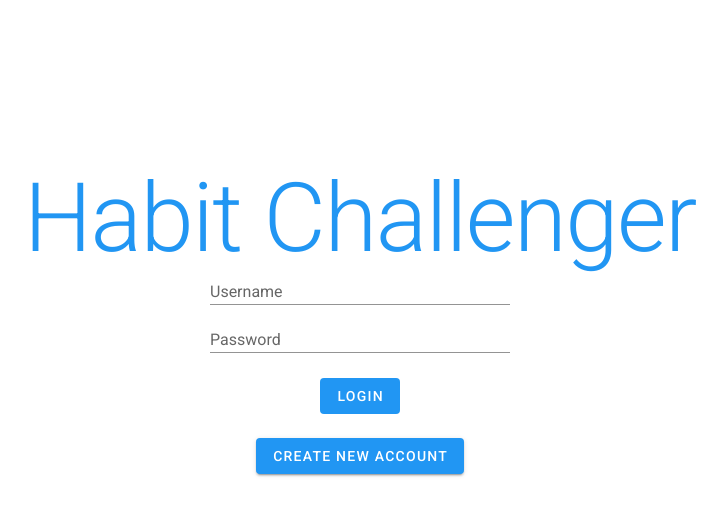
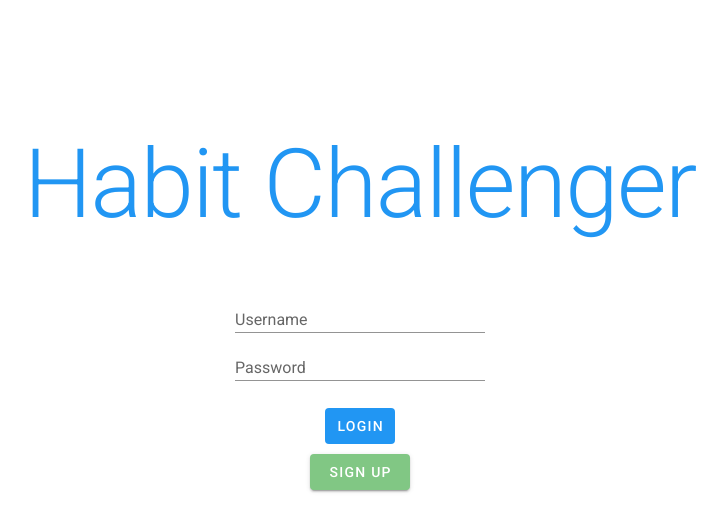
Before and after one commit to xinyuan0801/habitTracking, a Vue app in the folder productivity_competition/: page / in a window 1280 px wide. Shown: the top 532 px of the page, without its empty margins (280-1007 px from the left). Built offline with nearby package versions, Linux system fonts and the light colour scheme.

Commit message:
new design for login

```diff
--- a/productivity_competition/src/router/index.js
+++ b/productivity_competition/src/router/index.js
@@ -63,7 +63,8 @@ const routes = [
 ]
 
 const router = new VueRouter({
-  routes
+  routes,
+  mode: 'history'
 })
 
 export default router
--- a/productivity_competition/src/views/Login.vue
+++ b/productivity_competition/src/views/Login.vue
@@ -1,57 +1,71 @@
 <template>
-  <div id="page" >
-    <v-row id="header-row" class="pb-5 mt-16">
-      <h1 class="display-4 blue--text"> Habit Challenger</h1>
-    </v-row>
+  <div id="container">
+    <div id="logoSpace">
+      <h1 class="display-4 blue--text">Habit Challenger</h1>
+    </div>
 
     <div id="userLogin">
       <v-text-field label="Username" dense v-model="username"></v-text-field>
-      <v-text-field :type="'password'" label="Password" dense v-model="password"></v-text-field>
+      <v-text-field
+        :type="'password'"
+        label="Password"
+        dense
+        v-model="password"
+      ></v-text-field>
     </div>
 
-    <v-row justify="center" class="mt-2 mb-2">
+    <div id="mainButtons">
       <v-btn
         depressed
         class="blue white--text"
-        id="LoginButton"
+        id="loginButton"
         v-on:click="checkLogin"
       >
         Login
       </v-btn>
-    </v-row>
+    </div>
 
-    <transition name="fade">
-      <v-row v-if="!exist" justify="center">
-        <div  class="pb-6 blue--text">Account Does Not Exist! Please Try Again</div>
-      </v-row>
-    </transition>
+    <div class="text-center">
+      <v-dialog v-model="dialog" width="500">
+        <template v-slot:activator="{ on, attrs }">
+          <v-btn
+            color="green lighten-2"
+            dark
+            v-bind="attrs"
+            v-on="on"
+            id="newAccountButton"
+          >
+            Sign Up
+          </v-btn>
+        </template>
 
-    <v-row justify="center" class="pb-7 pt-3">
-      <div id="extraButton">
-        <v-btn
-          class="blue white--text"
-          id="newAccountButton"
-          v-on:click="cShow()"
-        >
-          Create New Account
+        <v-card>
+          <v-card-title class="text-h6 green lighten-2">
+            First step to a better yourself!
+          </v-card-title>
+          <div id="newAccountSet">
+            <v-text-field
+              label="Set Username"
+              dense
+              v-model="newusername"
+            ></v-text-field>
+            <v-text-field
+              :type="'password'"
+              label="Set Password"
+              dense
+              v-model="newpassword"
+            ></v-text-field>
+          </div>
+          <v-divider></v-divider>
+          <v-card-actions>
+            <v-spacer></v-spacer>
+            <v-btn color="primary" text @click="createAccount">
+              Create Account
             </v-btn>
-      </div>
-    </v-row>
-
-    <transition name="fade">
-      <v-card v-if="created" class="pa-12" outlined>
-        <v-card-title class="justify-center">Creating New Account</v-card-title>
-
-        <v-card-actions class="justify-center">
-          <form>
-            <input class="mr-5" type="text" v-model="newusername" placeholder="Enter New Username">
-            <input class="ml-5" type="text" v-model="newpassword" placeholder="Enter New Password">
-          </form>
-            <v-btn depressed class="blue white--text" id="createAccountButton" v-on:click="createAccount"> Create Account </v-btn>
           </v-card-actions>
         </v-card>
-    </transition>
-
+      </v-dialog>
+    </div>
     <v-snackbar v-model="popnotif">
       {{ notiftext }}
 
@@ -67,148 +81,155 @@
         </v-btn>
       </template>
     </v-snackbar>
-
-    <v-snackbar v-model="popnotif2">
-      {{ notiftext2 }}
-
-      <template v-slot:action="{ attrs }">
-        <v-btn
-          color="pink"
-          text
-          v-bind="attrs"
-          @click="popnotif2 = false"
-          :timeout="timeout"
-        >
-          Close
-        </v-btn>
-      </template>
-    </v-snackbar>
   </div>
 </template>
 
 <script>
 import jwt from "jwt-decode";
-import axios from 'axios'
-import ENV from './config.js'
-const API_HOST = ENV.api_host
+import axios from "axios";
+import ENV from "./config.js";
+const API_HOST = ENV.api_host;
 export default {
-  name: 'Login',
-  data () {
+  name: "Login",
+  data() {
     return {
-      username:'',
-      password:'',
-      newusername:'',
-      newpassword:'',
-      created: false,
-      exist: true,
+      username: "",
+      password: "",
+      newusername: "",
+      newpassword: "",
       popnotif: false,
       notiftext: "",
       timeout: 1000,
-      popnotif2: false,
-      notiftext2: ""
-    }
+      dialog: false,
+    };
   },
-  mounted: async function (){
-    const token = localStorage.getItem('token')
-    if(token){
-      if(this.checkTokenValidity(token)){
-        this.$router.push({name: 'Home'})
-      }
-      else{
-        await localStorage.removeItem('token')
-        delete axios.defaults.headers.common['Authorization']
-        this.notiftext2 = "Sorry your session has timed out. Please Log in Again"
-        this.popnotif2 = true;
+  mounted: async function() {
+    const token = localStorage.getItem("token");
+    if (token) {
+      if (this.checkTokenValidity(token)) {
+        this.$router.push({ name: "Home" });
+      } else {
+        await localStorage.removeItem("token");
+        delete axios.defaults.headers.common["Authorization"];
+        this.notiftext =
+          "Sorry your session has timed out. Please Log in Again";
+        this.popnotif = true;
       }
     }
   },
   methods: {
     async checkLogin() {
-      try{
-        const res = await axios.post(`${API_HOST}/admins/login`, { username: this.username, password: this.password });
-        const check = res.data.admin
-        const token = res.data.token
-        if(check){
-          console.log("logging admin in")
+      try {
+        const res = await axios.post(`${API_HOST}/admins/login`, {
+          username: this.username,
+          password: this.password,
+        });
+        const check = res.data.admin;
+        const token = res.data.token;
+        if (check) {
+          console.log("logging admin in");
           // Storing token in localstorage
-          localStorage.setItem('token', token)
+          localStorage.setItem("token", token);
           //Set of axios defaults
-          axios.defaults.headers.common['Authorization'] = token
-          this.$router.push({name: 'Admin'})
-        }
-        else{
-          try{
-            const res = await axios.post(`${API_HOST}/users/login`, { username: this.username, password: this.password });
-            console.log("Logging in")
-            const token = res.data.token
+          axios.defaults.headers.common["Authorization"] = token;
+          this.$router.push({ name: "Admin" });
+        } else {
+          try {
+            const res = await axios.post(`${API_HOST}/users/login`, {
+              username: this.username,
+              password: this.password,
+            });
+            console.log("Logging in");
+            const token = res.data.token;
             // Storing token in localstorage
-            localStorage.setItem('token', token)
+            localStorage.setItem("token", token);
             //Set of axios defaults
-            axios.defaults.headers.common['Authorization'] = token
-            this.$router.push({name: 'Home'})
-          } catch (error){
-            this.exist = false
-            setTimeout(() => { this.exist = true }, 3000)
-            console.log("Account doesnt exist")
+            axios.defaults.headers.common["Authorization"] = token;
+            this.$router.push({ name: "Home" });
+          } catch (error) {
+            this.exist = false;
+            setTimeout(() => {
+              this.exist = true;
+            }, 3000);
+            this.notiftext =
+          "Account does not exist";
+        this.popnotif = true;
           }
         }
-      } catch(error) {
-          console.log("Account doesnt exist")
+      } catch (error) {
+        this.notiftext =
+          "Account does not exist";
+        this.popnotif = true;
       }
     },
-
-    cShow() {
-      this.created = !this.created
-    },
-
-    async createAccount(){
+    async createAccount() {
       try {
-        const newaccount = { username:this.newusername, password:this.newpassword}
+        const newaccount = {
+          username: this.newusername,
+          password: this.newpassword,
+        };
         const res = await axios.post(`${API_HOST}/users`, newaccount);
-        if(!res.data.created){
-          this.notiftext = res.data;
+        if (!res.data.created) {
+          this.notiftext = "Account create successfully";
           this.popnotif = true;
+        } else {
+          console.log("Creating New Account");
         }
-        else{
-          console.log("Creating New Account")
-        }
-      } catch (error){
+        this.dialog = false;
+      } catch (error) {
         console.log("Account Creation Failed");
         this.created = false;
+        this.dialog = false;
       }
     },
     checkTokenValidity(token) {
       if (token) {
-        const decodedToken = jwt(token)
-        return decodedToken && (decodedToken.exp * 1000) > new Date().getTime()
+        const decodedToken = jwt(token);
+        return decodedToken && decodedToken.exp * 1000 > new Date().getTime();
       }
-      return false
+      return false;
     },
   },
-}
+};
 </script>
 
 <style scoped>
-  #header-row {
-    justify-content: center;
+#container {
+  display: flex;
+  flex-direction: column;
+  align-items: center;
 }
 
-  .fade-enter-active, .fade-leave-active {
-    transition: opacity .5s;
+#mainButtons {
+  margin-top: 10px;
+  display: flex;
+  flex-direction: column;
+  align-items: center;
 }
 
-  .fade-enter, .fade-leave-to  {
-    opacity: 0;
+#loginButton {
+  width: 70px;
 }
 
-  #page {
-    margin-top: 170px;
+#userLogin {
+  width: 250px;
+  margin-top: 70px;
 }
-  #userLogin {
-    width: 300px;
+
+#newAccountSet {
+  margin-top: 20px;
   margin-left: auto;
   margin-right: auto;
+  width: 200px;
 }
-  #extraButton {
+
+#newAccountButton {
+  width: 100px;
+  margin-top: 10px;
+}
+
+#logoSpace {
+  text-align: center;
+  margin-top: 17vh;
 }
 </style>
```
Lines whose indentation alone changed are shown as unchanged.
